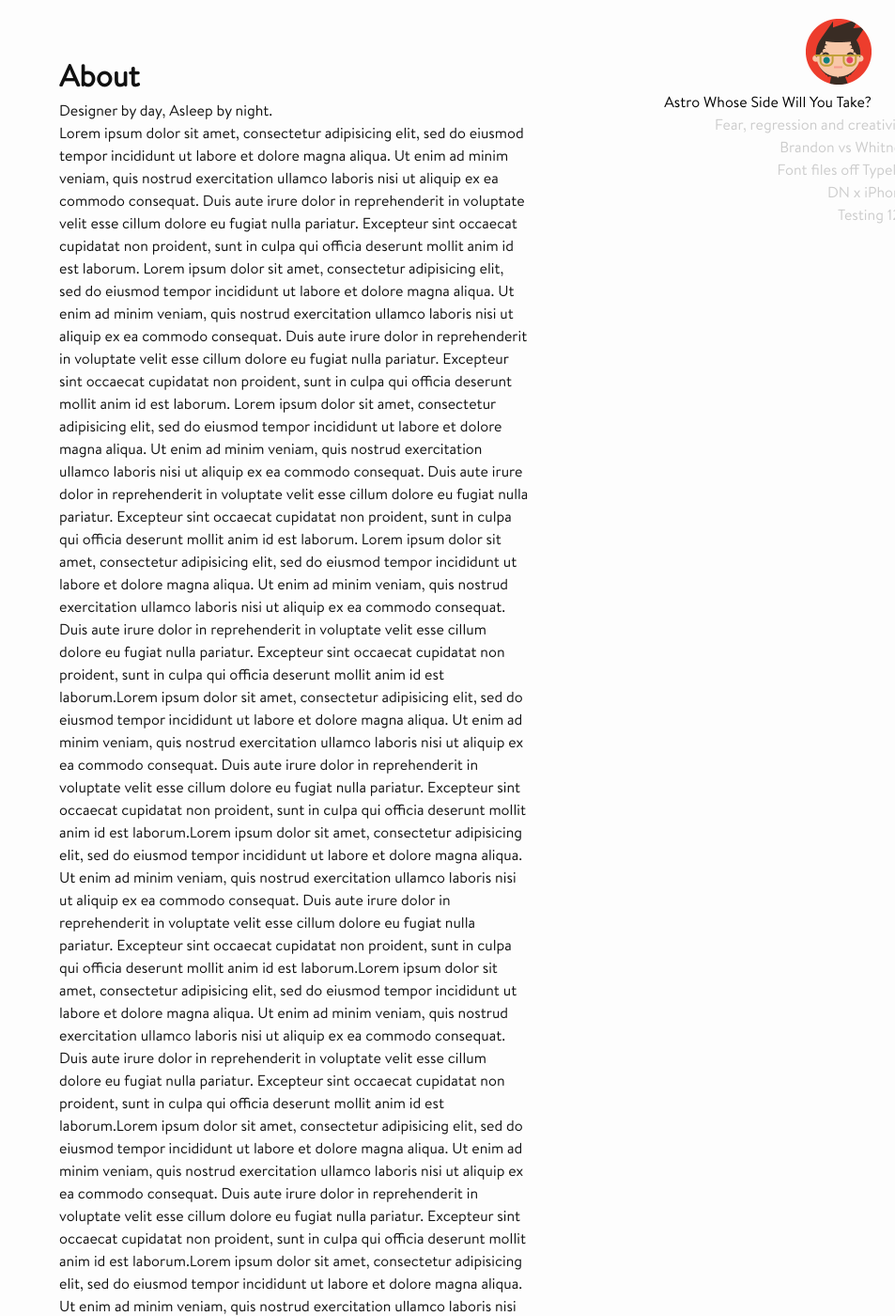
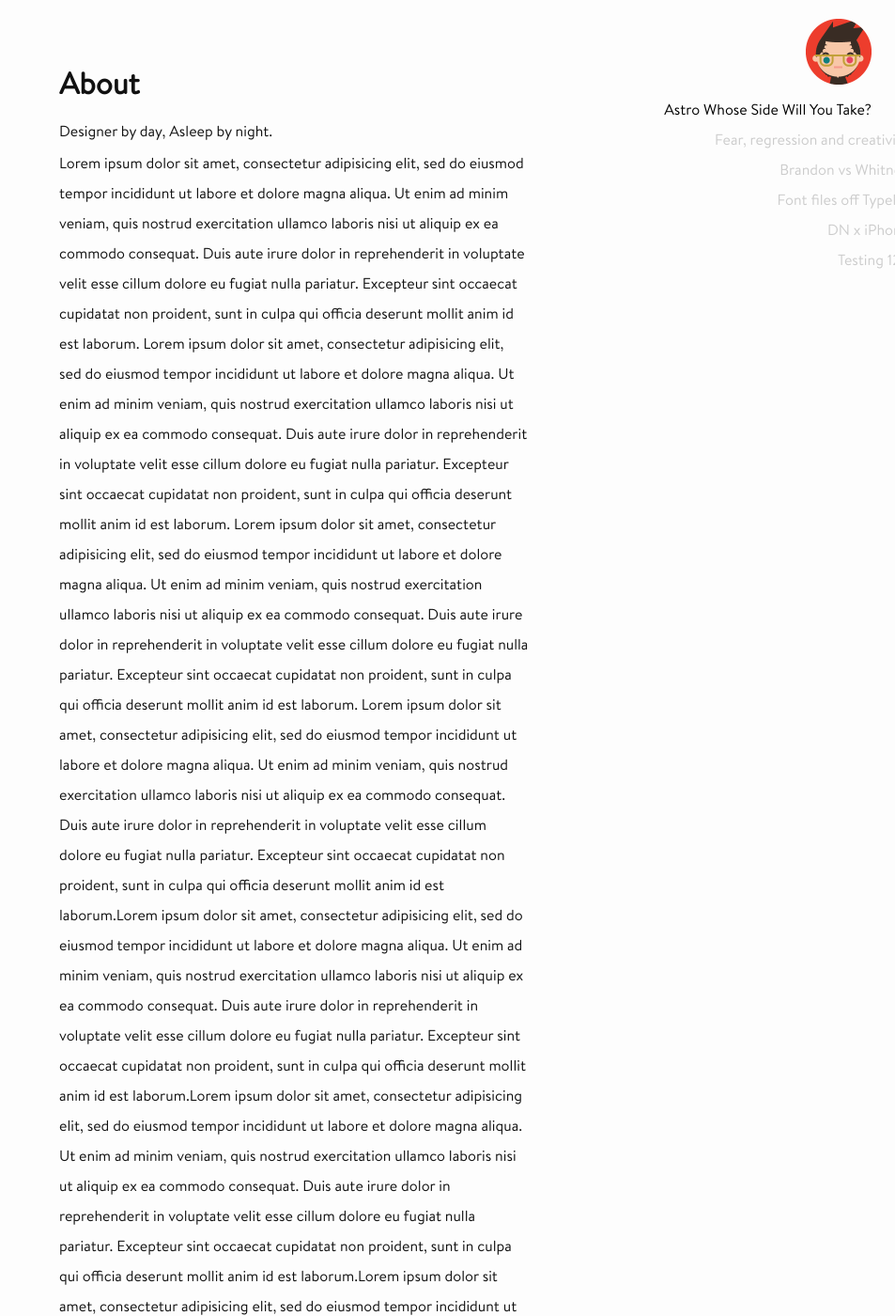
Before and after one commit to kitmeng/kitmeng.github.io, a Jekyll site: the page built from about.md, in a window 1280 px wide and 1400 px high. Shown: the whole window at 94% size, without its empty margins (327-1280 px from the left). Built offline with Jekyll 4.4.1, drawn with Linux system fonts in a browser that asks for light colours; nearby versions of some CDN libraries; a script that is not in the unit is left out.

Commit message:
Edited $spacing-unit value

```diff
--- a/_sass/_base.scss
+++ b/_sass/_base.scss
@@ -33,7 +33,7 @@
 p, blockquote, pre,
 ul, ol, dl, figure,
 %vertical-rhythm {
-    margin-bottom: $spacing-unit / 100;
+    margin-bottom: $spacing-unit / 200;
 }
 
 
--- a/_sass/_layout.sass
+++ b/_sass/_layout.sass
@@ -54,7 +54,7 @@
 .post-list
   list-style-type: none
 
-  .post-list p
+  .p
   margin-bottom:30px
 
 .about
--- a/css/main.sass
+++ b/css/main.sass
@@ -11,9 +11,9 @@
 $base-font-family: "BrandonText", Helvetica, Arial, sans-serif
 $base-font-size: 16px
 $small-font-size: $base-font-size * 0.875
-$base-line-height: 1.5
+$base-line-height: 2
 
-$spacing-unit: 30px
+$spacing-unit: 500px
 
 $text-color: #111111
 $background-color: #fdfdfd
```
